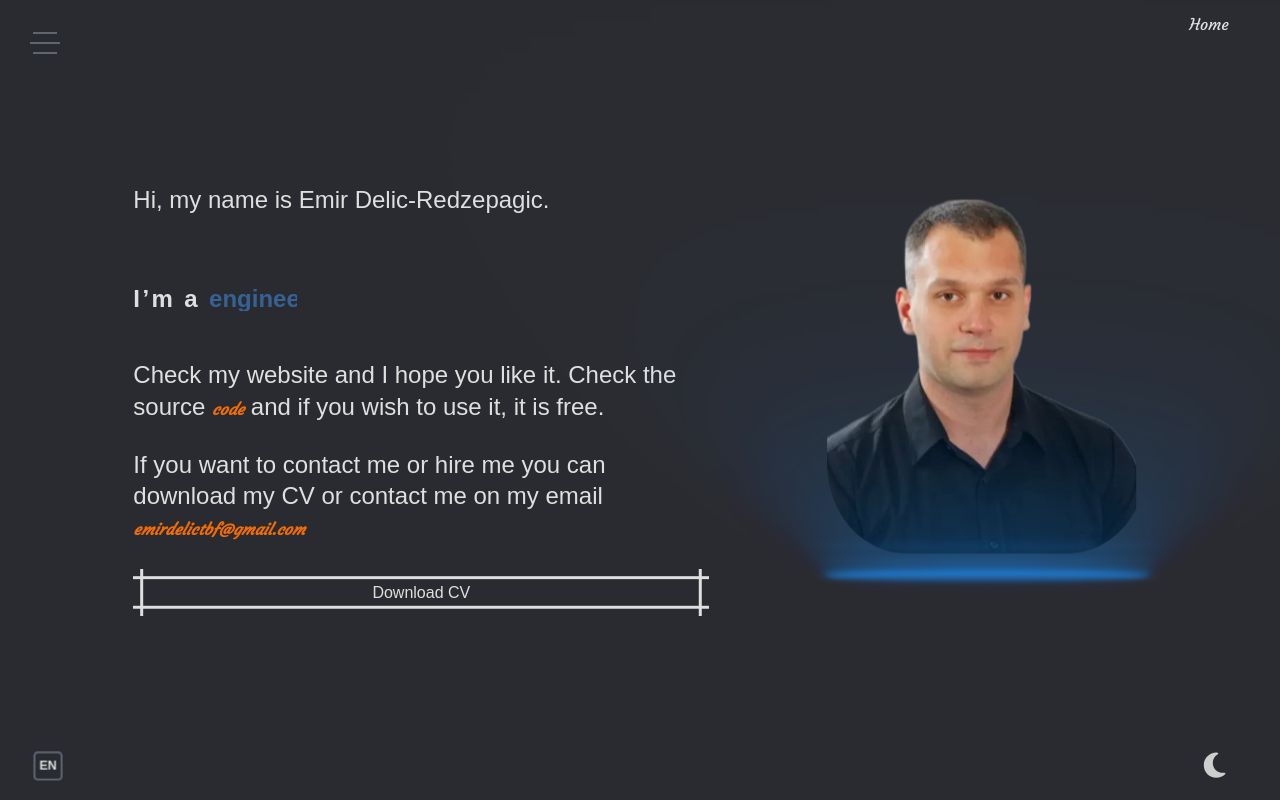
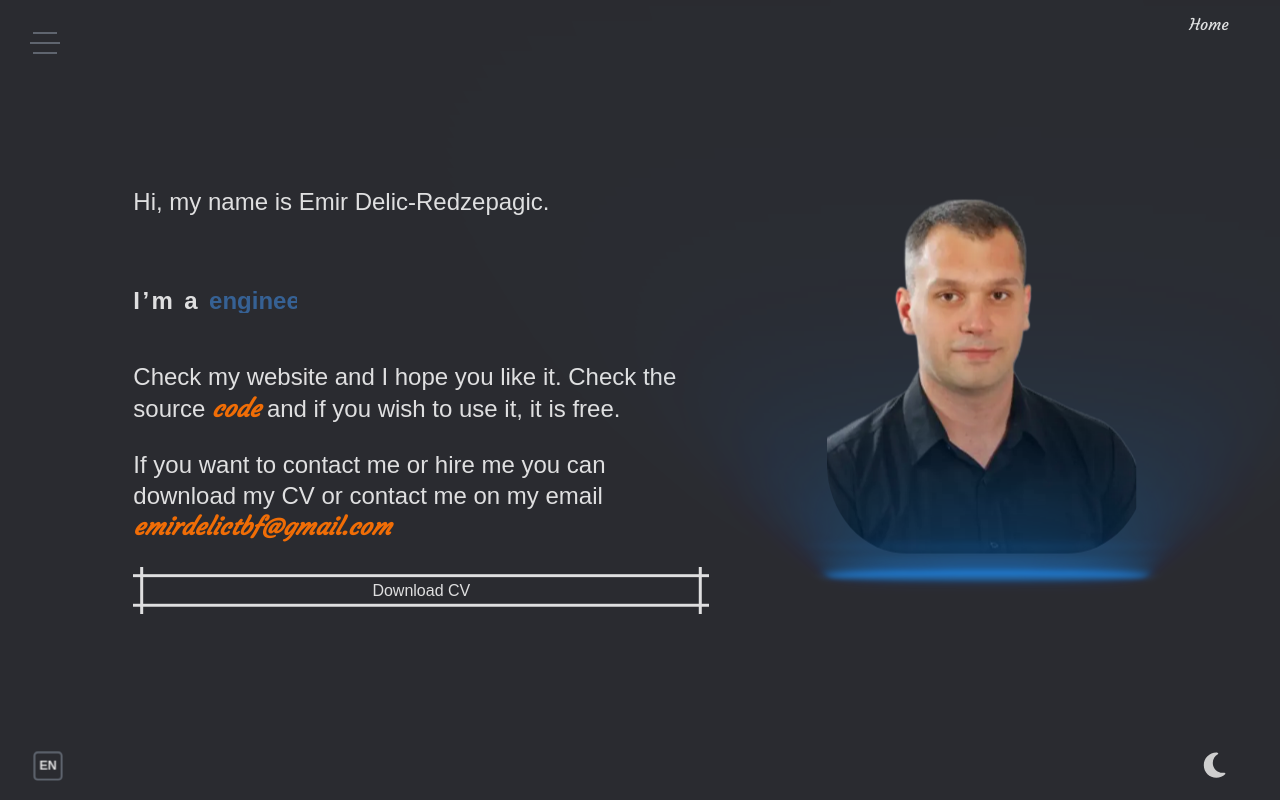
Before and after one commit to EmirDelicR/curriculum-v2, a React (Vite) app: page / in a window 1280 px wide. Built offline with nearby package versions, Linux system fonts and the light colour scheme.

Commit message:
Fix links

```diff
--- a/src/UI/components/links/generalLink/GeneralLink.scss
+++ b/src/UI/components/links/generalLink/GeneralLink.scss
@@ -1,6 +1,6 @@
 .general-link {
   cursor: pointer;
-  font-size: 1rem;
+  font-size: clamp(0.9rem, 0.5rem + 1.25vw, 1.5rem);
   font-family: 'Courgette', cursive;
   color: var(--orange);
   font-style: italic;
--- a/src/UI/components/links/generalLink/GeneralLink.tsx
+++ b/src/UI/components/links/generalLink/GeneralLink.tsx
@@ -14,10 +14,13 @@ export default function GeneralLink({
   linkClass = '',
   children
 }: Props) {
-  const itemClass = classNameHelper('general-link', linkClass);
-
   return (
-    <a className={itemClass} href={navigateTo} target="_blank" rel="noreferrer">
+    <a
+      className={classNameHelper('general-link', linkClass)}
+      href={navigateTo}
+      target="_blank"
+      rel="noreferrer"
+    >
       {children}
     </a>
   );
--- a/src/UI/components/links/socialLink/SocialLink.scss
+++ b/src/UI/components/links/socialLink/SocialLink.scss
@@ -2,8 +2,8 @@
   display: inline-flex;
   align-items: center;
   justify-content: center;
-  width: 1.5em;
-  height: 1.5em;
+  width: 2.5em;
+  height: 2.5em;
   text-decoration: none;
   outline: 0;
   margin-left: 0;
@@ -12,7 +12,7 @@
   box-shadow: var(--social-link-box-shadow);
 
   > svg {
-    font-size: 1em;
+    font-size: clamp(1rem, 0.5rem + 1.25vw, 1.5rem);
     scale: 0.9;
     transition: scale 0.3s ease-in-out;
 
@@ -40,15 +40,3 @@
     color: var(--nav-link-hover);
   }
 }
-
-@media screen and (min-width: 40em) {
-  .social-link {
-    width: 2.5rem;
-    height: 2.5rem;
-    margin-left: 0.75em;
-
-    > svg {
-      font-size: 1.5em;
-    }
-  }
-}
```
